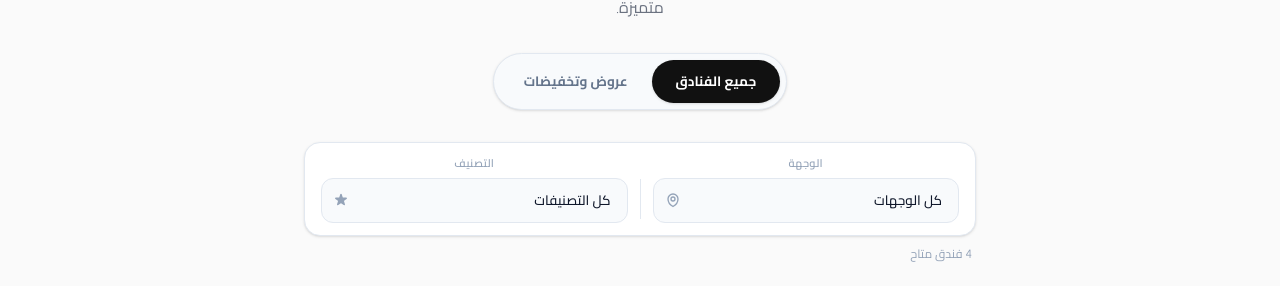
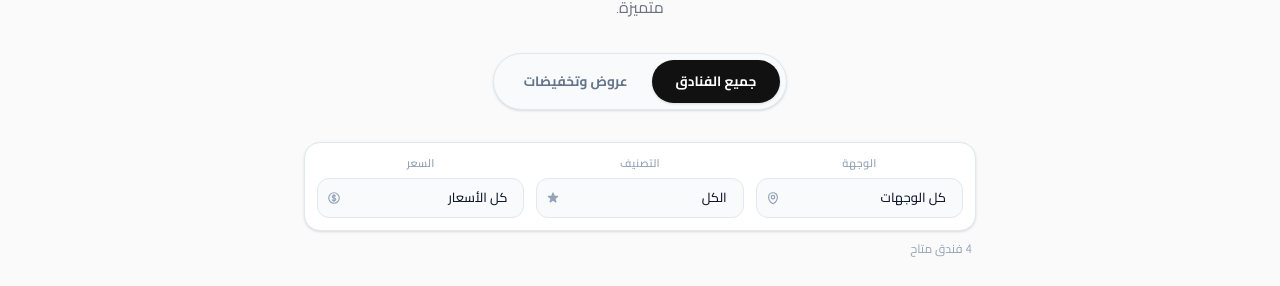
Before and after one commit to zakad00e2/oday, a Next.js app: page /hotels in a window 1280 px wide. Shown: the part 1037-1323 px from the top of the page. Built offline with nearby package versions, Linux system fonts and the light colour scheme.

Commit message:
feat: add price filtering option to Hotels component

```diff
--- a/components/Hotels.tsx
+++ b/components/Hotels.tsx
@@ -243,13 +243,23 @@ function HotelCard({ hotel }: { hotel: Hotel }) {
 export default function Hotels() {
   const [selectedCity, setSelectedCity] = useState<string>("all");
   const [filterStars, setFilterStars] = useState<number>(0);
+  const [filterPrice, setFilterPrice] = useState<string>("all");
   const [showDiscountsOnly, setShowDiscountsOnly] = useState<boolean>(false);
 
-  // Filter hotels based on selected city, stars, and discounts
+  // Filter hotels based on selected city, stars, price, and discounts
   const filteredHotels = hotels.filter((h) => {
     if (selectedCity !== "all" && h.city !== selectedCity) return false;
     if (filterStars > 0 && h.stars < filterStars) return false;
     if (showDiscountsOnly && !("discount" in h && h.discount)) return false;
+
+    if (filterPrice !== "all") {
+      const [minStr, maxStr] = filterPrice.split("-");
+      const min = Number(minStr);
+      const max = maxStr ? Number(maxStr) : null;
+      if (max && (h.price < min || h.price > max)) return false;
+      if (!max && h.price < min) return false;
+    }
+
     return true;
   });
 
@@ -303,24 +313,24 @@ export default function Hotels() {
 
             {/* Filter Bar */}
             <div className="w-full max-w-2xl mx-auto mb-10">
-              <div className="bg-white border border-[#E2E8F0] rounded-2xl shadow-sm px-4 py-3 flex flex-col sm:flex-row items-stretch sm:items-center gap-3">
+              <div className="bg-white border border-[#E2E8F0] rounded-2xl shadow-sm px-3 py-3 flex flex-wrap items-end justify-center gap-3">
 
                 {/* Region Filter */}
-                <div className="flex-1 flex flex-col gap-1">
+                <div className="flex-[1_1_25%] min-w-[120px] flex flex-col gap-1">
                   <label className="text-[11px] font-semibold text-[#94A3B8] tracking-wide px-1">الوجهة</label>
                   <div className="relative">
                     <select
                       value={selectedCity}
                       onChange={(e) => setSelectedCity(e.target.value)}
-                      className="w-full appearance-none bg-[#F8FAFC] border border-[#E2E8F0] rounded-xl pr-4 pl-9 py-2.5 text-[13.5px] font-medium text-[#0F172A] focus:outline-none focus:ring-2 focus:ring-[#0EA5E9]/30 focus:border-[#0EA5E9] cursor-pointer transition-all"
+                      className="w-full appearance-none bg-[#F8FAFC] border border-[#E2E8F0] rounded-xl pr-4 pl-9 py-2 text-[13px] font-medium text-[#0F172A] focus:outline-none focus:ring-2 focus:ring-[#0EA5E9]/30 focus:border-[#0EA5E9] cursor-pointer transition-all"
                     >
                       <option value="all">كل الوجهات</option>
                       {cities.map((city) => (
                         <option key={city} value={city}>{city}</option>
                       ))}
                     </select>
-                    <div className="absolute left-3 top-1/2 -translate-y-1/2 pointer-events-none text-[#94A3B8]">
-                      <svg className="w-4 h-4" fill="none" stroke="currentColor" strokeWidth={2} viewBox="0 0 24 24">
+                    <div className="absolute left-2.5 top-1/2 -translate-y-1/2 pointer-events-none text-[#94A3B8]">
+                      <svg className="w-3.5 h-3.5" fill="none" stroke="currentColor" strokeWidth={2} viewBox="0 0 24 24">
                         <path strokeLinecap="round" strokeLinejoin="round" d="M15 10.5a3 3 0 11-6 0 3 3 0 016 0z" />
                         <path strokeLinecap="round" strokeLinejoin="round" d="M19.5 10.5c0 7.142-7.5 11.25-7.5 11.25S4.5 17.642 4.5 10.5a7.5 7.5 0 1115 0z" />
                       </svg>
@@ -328,37 +338,56 @@ export default function Hotels() {
                   </div>
                 </div>
 
-                {/* Divider */}
-                <div className="hidden sm:block w-px h-10 bg-[#E2E8F0] self-end mb-1" />
-                <div className="block sm:hidden h-px w-full bg-[#E2E8F0]" />
-
                 {/* Stars Filter */}
-                <div className="flex-1 flex flex-col gap-1">
+                <div className="flex-[1_1_25%] min-w-[120px] flex flex-col gap-1">
                   <label className="text-[11px] font-semibold text-[#94A3B8] tracking-wide px-1">التصنيف</label>
                   <div className="relative">
                     <select
                       value={filterStars}
                       onChange={(e) => setFilterStars(Number(e.target.value))}
-                      className="w-full appearance-none bg-[#F8FAFC] border border-[#E2E8F0] rounded-xl pr-4 pl-9 py-2.5 text-[13.5px] font-medium text-[#0F172A] focus:outline-none focus:ring-2 focus:ring-[#0EA5E9]/30 focus:border-[#0EA5E9] cursor-pointer transition-all"
+                      className="w-full appearance-none bg-[#F8FAFC] border border-[#E2E8F0] rounded-xl pr-4 pl-9 py-2 text-[13px] font-medium text-[#0F172A] focus:outline-none focus:ring-2 focus:ring-[#0EA5E9]/30 focus:border-[#0EA5E9] cursor-pointer transition-all"
                     >
-                      <option value={0}>كل التصنيفات</option>
+                      <option value={0}>الكل</option>
                       {starOptions.map((s) => (
                         <option key={s} value={s}>{s} نجوم فأكثر</option>
                       ))}
                     </select>
-                    <div className="absolute left-3 top-1/2 -translate-y-1/2 pointer-events-none text-[#94A3B8]">
-                      <svg className="w-4 h-4" fill="currentColor" viewBox="0 0 20 20">
+                    <div className="absolute left-2.5 top-1/2 -translate-y-1/2 pointer-events-none text-[#94A3B8]">
+                      <svg className="w-3.5 h-3.5" fill="currentColor" viewBox="0 0 20 20">
                         <path d="M9.049 2.927c.3-.921 1.603-.921 1.902 0l1.07 3.292a1 1 0 00.95.69h3.462c.969 0 1.371 1.24.588 1.81l-2.8 2.034a1 1 0 00-.364 1.118l1.07 3.292c.3.921-.755 1.688-1.54 1.118l-2.8-2.034a1 1 0 00-1.175 0l-2.8 2.034c-.784.57-1.838-.197-1.539-1.118l1.07-3.292a1 1 0 00-.364-1.118L2.98 8.72c-.783-.57-.38-1.81.588-1.81h3.461a1 1 0 00.951-.69l1.07-3.292z" />
                       </svg>
                     </div>
                   </div>
                 </div>
 
+                {/* Price Filter */}
+                <div className="flex-[1_1_25%] min-w-[120px] flex flex-col gap-1">
+                  <label className="text-[11px] font-semibold text-[#94A3B8] tracking-wide px-1">السعر</label>
+                  <div className="relative">
+                    <select
+                      value={filterPrice}
+                      onChange={(e) => setFilterPrice(e.target.value)}
+                      className="w-full appearance-none bg-[#F8FAFC] border border-[#E2E8F0] rounded-xl pr-4 pl-9 py-2 text-[13px] font-medium text-[#0F172A] focus:outline-none focus:ring-2 focus:ring-[#0EA5E9]/30 focus:border-[#0EA5E9] cursor-pointer transition-all"
+                    >
+                      <option value="all">كل الأسعار</option>
+                      <option value="0-100">أقل من 100$</option>
+                      <option value="100-150">100$ - 150$</option>
+                      <option value="150-200">150$ - 200$</option>
+                      <option value="200-">200$ فأكثر</option>
+                    </select>
+                    <div className="absolute left-2.5 top-1/2 -translate-y-1/2 pointer-events-none text-[#94A3B8]">
+                      <svg className="w-3.5 h-3.5" fill="none" stroke="currentColor" strokeWidth={2} viewBox="0 0 24 24">
+                        <path strokeLinecap="round" strokeLinejoin="round" d="M12 6v12m-3-2.818l.879.659c1.171.879 3.07.879 4.242 0 1.172-.879 1.172-2.303 0-3.182C13.536 12.219 12.768 12 12 12c-.725 0-1.45-.22-2.003-.659-1.106-.879-1.106-2.303 0-3.182s2.9-.879 4.006 0l.415.33M21 12a9 9 0 11-18 0 9 9 0 0118 0z" />
+                      </svg>
+                    </div>
+                  </div>
+                </div>
+
                 {/* Reset Button */}
-                {(selectedCity !== "all" || filterStars !== 0) && (
+                {(selectedCity !== "all" || filterStars !== 0 || filterPrice !== "all") && (
                   <button
-                    onClick={() => { setSelectedCity("all"); setFilterStars(0); }}
-                    className="self-end mb-0.5 px-4 py-2.5 rounded-xl bg-[#FEF2F2] text-[#EF4444] text-[13px] font-semibold border border-[#FECACA] hover:bg-[#FEE2E2] transition-all whitespace-nowrap"
+                    onClick={() => { setSelectedCity("all"); setFilterStars(0); setFilterPrice("all"); }}
+                    className="flex-[0_1_auto] min-w-[100px] h-[36px] px-3 rounded-xl bg-[#FEF2F2] text-[#EF4444] text-[12px] font-semibold border border-[#FECACA] hover:bg-[#FEE2E2] transition-all whitespace-nowrap flex items-center justify-center"
                   >
                     مسح الفلاتر
                   </button>
```
Also changed, not shown: app/trips/[slug]/page.tsx (+47 -37 lines).
